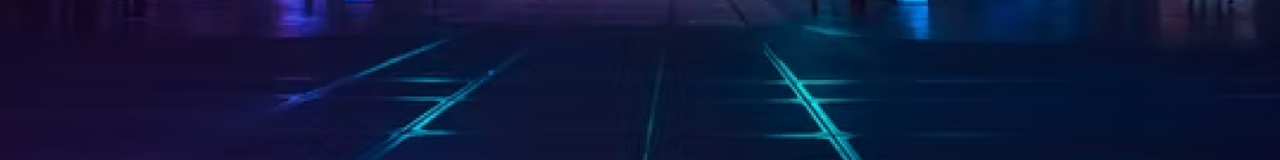
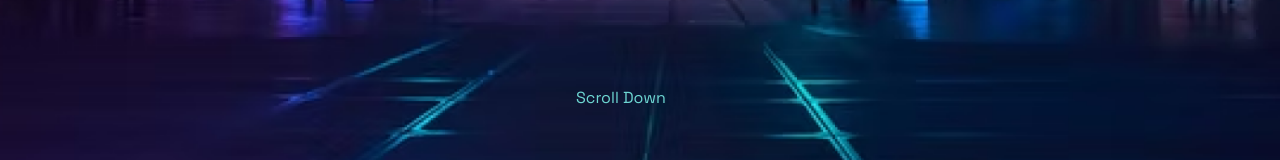
Before and after one commit to cryp-africa/cryp-frontend, a Next.js app: page / in a window 1280 px wide. Shown: the part 570-730 px from the top of the page. Built offline with nearby package versions, Linux system fonts and the light colour scheme.

Commit message:
Scroll down section and icon

```diff
--- a/pages/HomePage/HomePage.tsx
+++ b/pages/HomePage/HomePage.tsx
@@ -1,10 +1,12 @@
 import Building from "@components/Building/Building";
+import ScrollDown from "@components/ScrollDown/ScrollDown";
 import React from "react";
 
 const HomePage = () => {
   return (
-    <div>
+    <div className="px-48">
       <Building />
+      <ScrollDown />
     </div>
   );
 };
--- a/src/components/Building/Building.tsx
+++ b/src/components/Building/Building.tsx
@@ -5,7 +5,7 @@ import { useRouter } from "next/router";
 const Building = () => {
   const router = useRouter();
   return (
-    <div className="px-48 mt-16">
+    <div className="mt-16">
       <h3 className="text-64 w-3/4 font-medium">
         Building the operating system for <span className="text-crypGreen-500">African Businesses</span> on the blockchain
       </h3>
--- /dev/null
+++ b/src/components/ScrollDown/ScrollDown.tsx
@@ -0,0 +1,15 @@
+import Icon from "@components/atoms/Icons";
+import React from "react";
+
+const ScrollDown = () => {
+  return (
+    <div className="absolute top-[80vh] left-[45vw] flex flex-col items-center">
+      <div className="cursor-pointer">
+        <Icon name="scrollDown" />
+      </div>
+      <p className="text-crypGreen-500 mt-4">Scroll Down</p>
+    </div>
+  );
+};
+
+export default ScrollDown;
--- /dev/null
+++ b/src/components/atoms/Icons/stock/scrollDown.tsx
@@ -0,0 +1,21 @@
+/* eslint-disable max-len */
+import React from "react";
+/**
+ * scroll down
+ * @param {Object} props Component props
+ * @return {React.Component} React component
+ */
+const SVG = (props: any): unknown => (
+  <svg fill="none" height="93" viewBox="0 0 56 93" width="56" xmlns="http://www.w3.org/2000/svg" {...props}>
+    <rect height="91" rx="27" stroke="url(#paint0_linear_39_5)" strokeWidth="2" width="54" x="1" y="1" />
+    <line stroke="#6ED7D3" strokeLinecap="round" strokeWidth="1.5" x1="28.75" x2="28.75" y1="23.75" y2="50.25" />
+    <defs>
+      <linearGradient gradientUnits="userSpaceOnUse" id="paint0_linear_39_5" x1="28.3944" x2="28.1954" y1="8.12349" y2="93.0005">
+        <stop stopColor="#114443" />
+        <stop offset="1" stopColor="#6ED7D3" />
+      </linearGradient>
+    </defs>
+  </svg>
+);
+
+export default SVG;
--- a/src/components/layouts/BasePageLayout/BasePageLayout.tsx
+++ b/src/components/layouts/BasePageLayout/BasePageLayout.tsx
@@ -21,7 +21,7 @@ const BasePageLayout = ({ children, showNavigation, showFooter, title, descripti
         <meta content={keywords} name="keywords" />
         <link href="/favicon.ico" rel="icon" />
       </Head>
-      <section className="smallLaptop:px-0 bg-hotel h-screen bg-no-repeat bg-center bg-cover">
+      <section className="smallLaptop:px-0 relative bg-hotel h-screen bg-no-repeat bg-center bg-cover">
         {showNavigation && (
           <>
             <div className="hidden smallLaptop:block smallLaptop:sticky smallLaptop:w-full smallLaptop:top-0 smallLaptop:z-50">
```
Also changed, not shown: src/components/atoms/Icons/stock/logo.tsx (+2 -2 lines).
